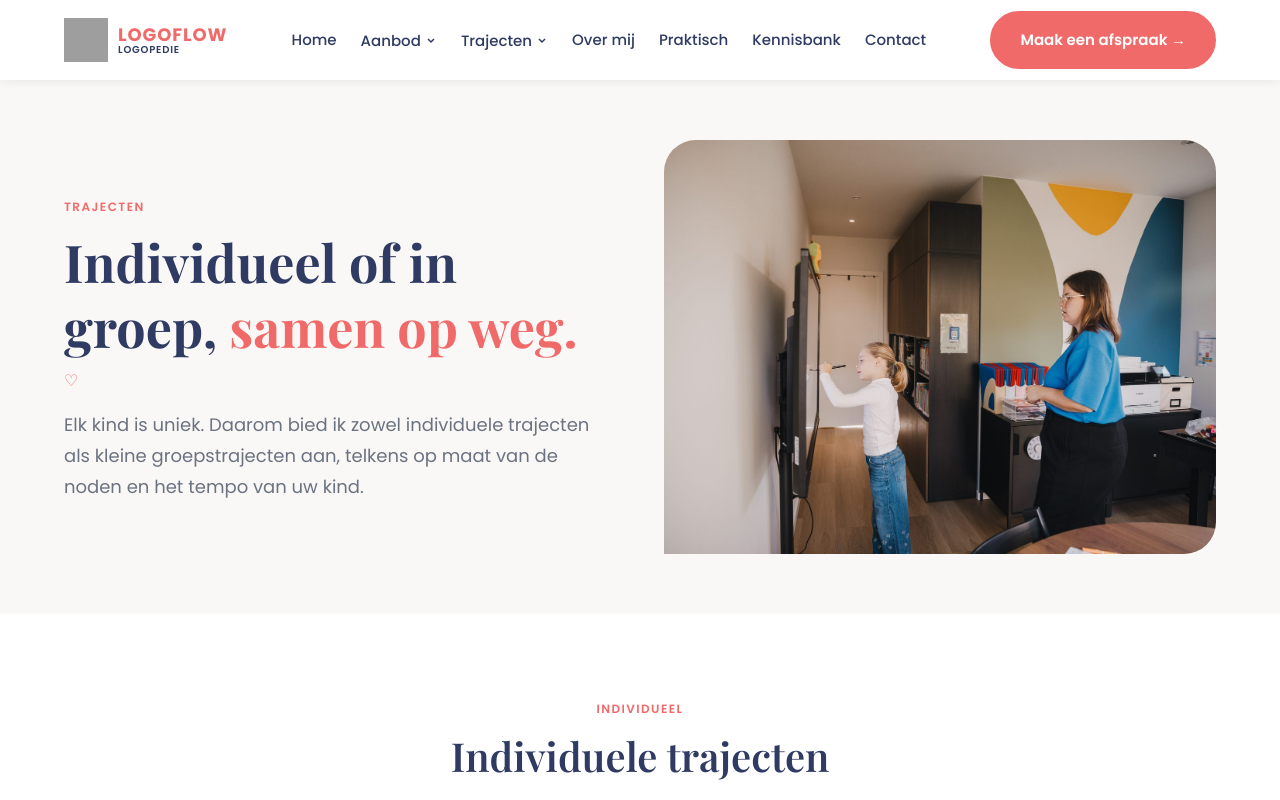
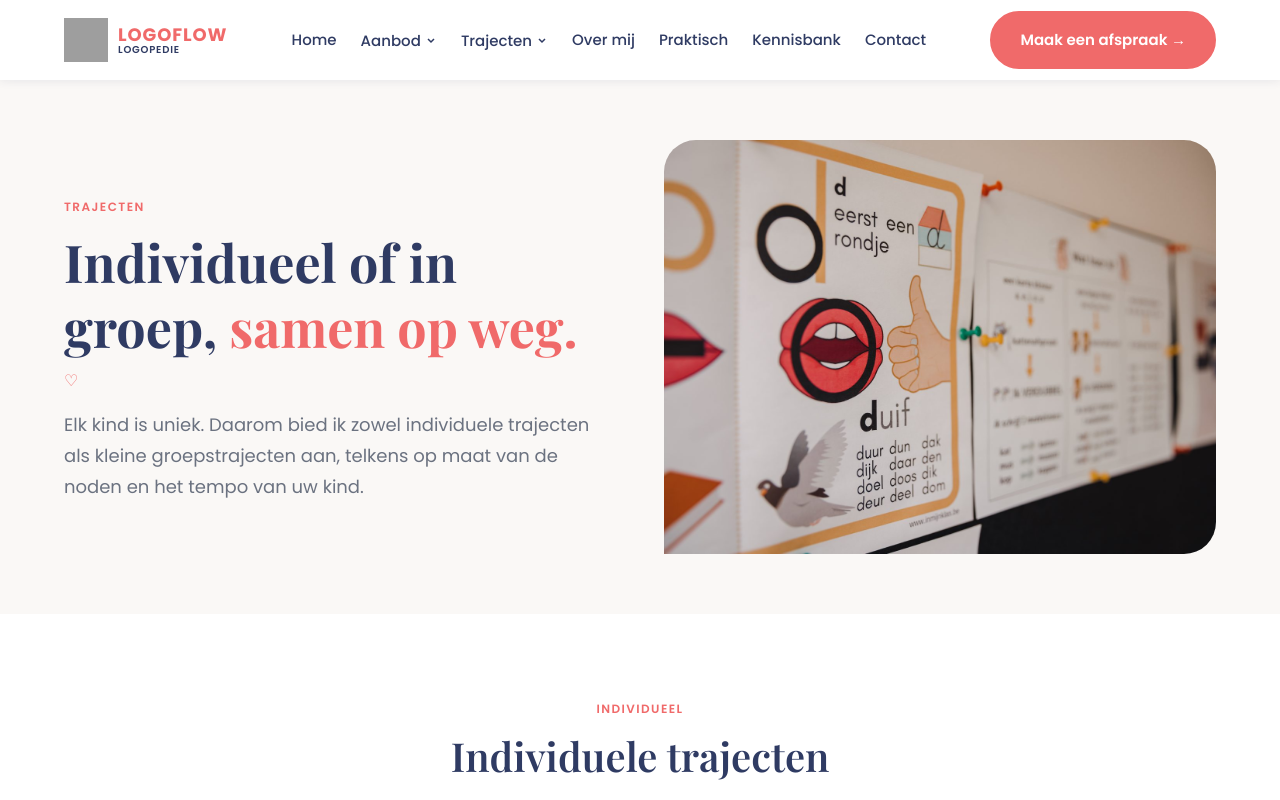
Before and after one commit to DiSae/Logoflow, a plain HTML site: page trajecten.html in a window 1280 px wide. Shown: the top 800 px of the page. Drawn offline with nearby package versions, Linux system fonts and the light colour scheme; grey boxes are pictures that could not be loaded; a web font is replaced by a local one.

```diff
--- a/trajecten.html
+++ b/trajecten.html
@@ -11,13 +11,13 @@
   <meta property="og:description" content="Ontdek het individueel en groepstraject bij Logoflow Logopedie in Haaltert: verloop van de begeleiding, intake, doelen en tarieven op maat van uw kind.">
   <meta property="og:type" content="website">
   <meta property="og:url" content="https://logoflow.be/trajecten.html">
-  <meta property="og:image" content="https://logoflow.be/images/Logoflow-28.jpg">
+  <meta property="og:image" content="https://logoflow.be/images/Logoflow-67.jpg">
   <meta property="og:locale" content="nl_BE">
   <meta property="og:site_name" content="Logoflow Logopedie">
   <meta name="twitter:card" content="summary_large_image">
   <meta name="twitter:title" content="Trajecten | Logoflow Logopedie – individueel en groepstraject in Haaltert">
   <meta name="twitter:description" content="Ontdek het individueel en groepstraject bij Logoflow Logopedie in Haaltert: verloop van de begeleiding, intake, doelen en tarieven op maat van uw kind.">
-  <meta name="twitter:image" content="https://logoflow.be/images/Logoflow-28.jpg">
+  <meta name="twitter:image" content="https://logoflow.be/images/Logoflow-67.jpg">
   <script type="application/ld+json">
   {
     "@context": "https://schema.org",
@@ -87,7 +87,7 @@
         <p class="lead" style="margin-top: 16px;">Elk kind is uniek. Daarom bied ik zowel individuele trajecten als kleine groepstrajecten aan, telkens op maat van de noden en het tempo van uw kind.</p>
       </div>
       <div class="page-hero-image">
-        <img src="images/Logoflow-28.jpg" alt="Kind dat samen met de logopediste aan een traject werkt">
+        <img src="images/Logoflow-67.jpg" alt="Logopedisch materiaal en visuele oefeningen in de praktijk">
       </div>
     </div>
   </section>
```
Also changed, not shown: aanbod.html (+1 -1 lines), over-mij.html (+1 -1 lines), images/Logoflow-67.jpg (added).
